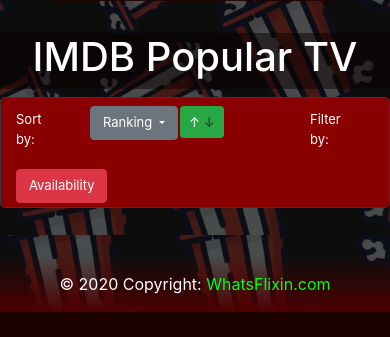
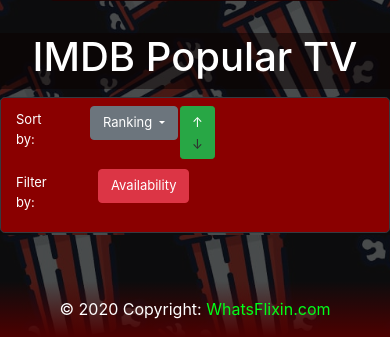
Before and after one commit to ar-nadeem/WhatsFlixin, a Django app: page /popular-tv/ in a window 390 px wide. Shown: the part 609-946 px from the top of the page. Before the commit the page ends 921 px from the top, so only its background shows below. Run offline with Django 3.2, Linux system fonts and the light colour scheme; data that the repository does not hold is empty; some libraries are stand-ins or nearby versions.

Commit message:
Finally Fixed Mobile

```diff
--- a/templates/sortbar.html
+++ b/templates/sortbar.html
@@ -23,7 +23,7 @@
 
                 </div>
 
-                 <div class="col mt-1 float-xl-left" style="opacity: 1;-ms-flex: 0 0 80;flex: 0 0 80px;">
+                 <div class="col mt-1 mr-2 float-xl-left" style="opacity: 1;-ms-flex: 0 0 65;flex: 0 0 65px;">
 
 
                     <button type="button" id="arrow_button" class="btn btn-success btn-sm " value="{% if arrow_pos == 'up' %}up{% else  %}down{%  endif %}">
@@ -32,11 +32,8 @@
                     </button>
 
                  </div>
-                    <div class="col" style="opacity:1;-ms-flex: 0 0 50px;flex: 0 0 50px;">
 
-                    </div>
-
-
+                    <div class="d-inline-flex">
                      <div class="col mt-2" style="opacity:1;-ms-flex: 0 0 82px;flex: 0 0 82px;">
                             <p style="font-size: small">Filter by:</p>
                     </div>
@@ -44,7 +41,7 @@
                             <button title="Filter content by your region" data-toggle="tooltip" type="button" id="avail_button" class="btn btn-danger {% if region_filter %}disabled{%  endif %}" value="avail" style="font-size: 13px">Availability</button>
                         </div>
 
-
+                    </div>
 
 
 
```
